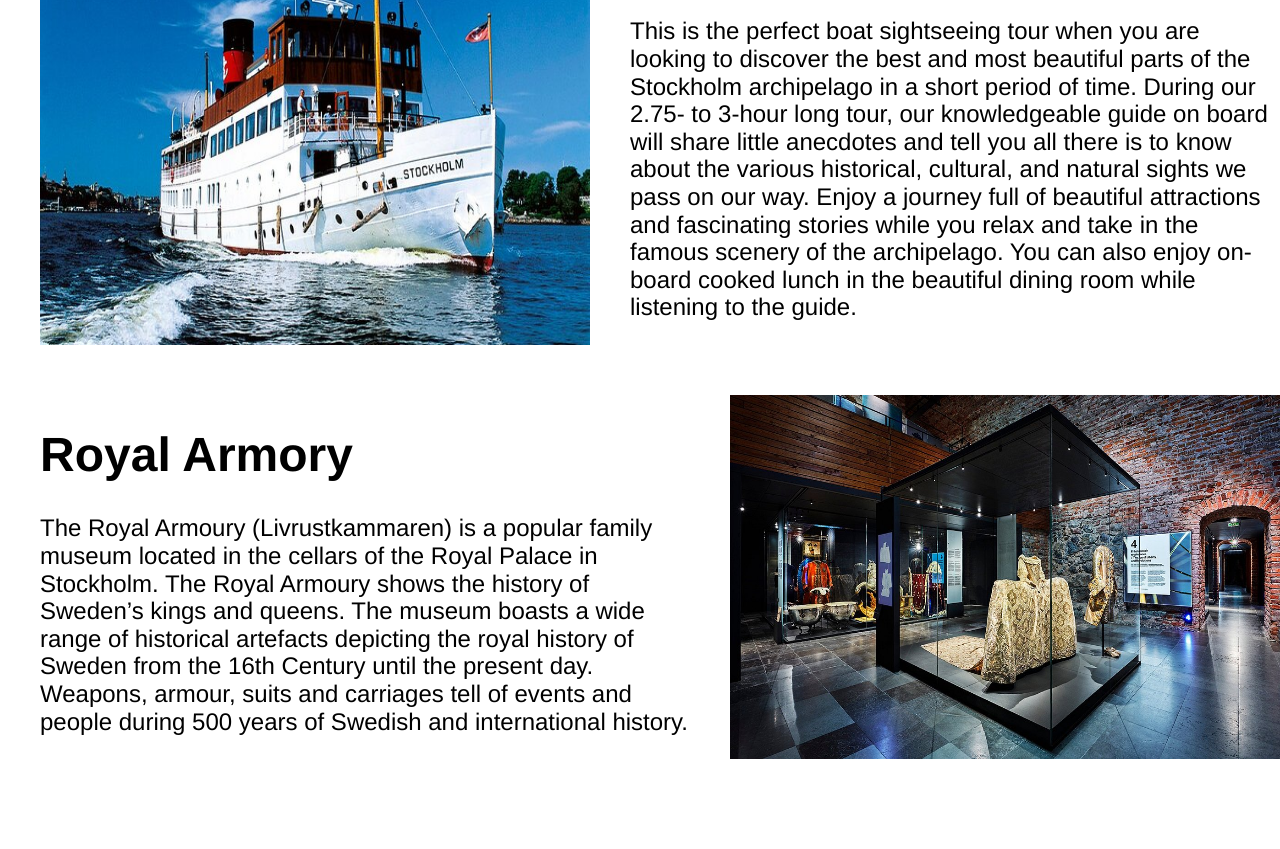
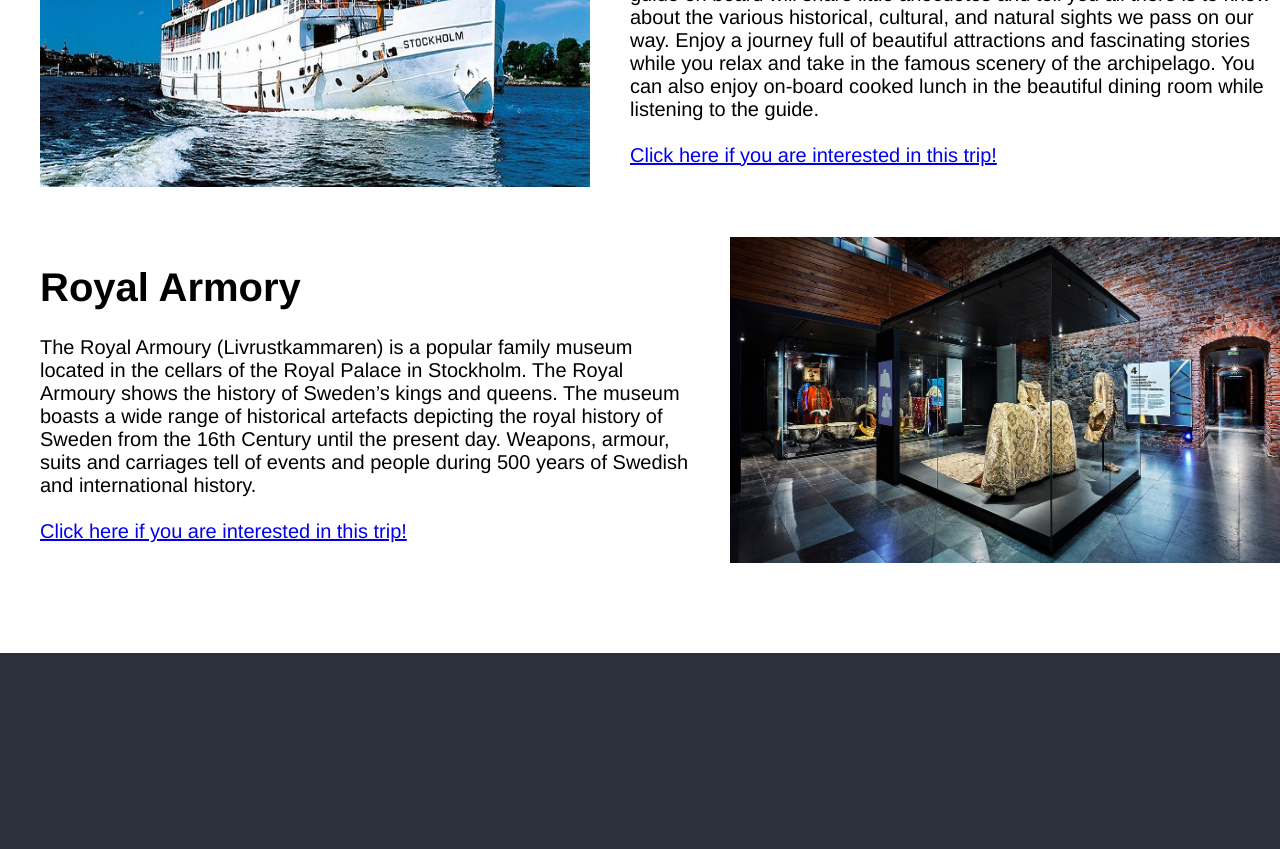
Before and after one commit to keento0809/Introducing_Stockholm, a plain HTML site: page things.html in a window 1280 px wide. Shown: the part 774-1623 px from the top of the page. After the commit the page ends 1427 px from the top, so only its background shows below. Drawn offline with Linux system fonts and the light colour scheme.

Commit message:
Create things to do

```diff
--- a/stylet.css
+++ b/stylet.css
@@ -28,10 +28,14 @@ body{
 
 .text1 {
     padding: 0 40px 0 0;
-    font-size: 1.5em;
+    font-size: 1.25em;
 }
 
 .text2 {
     padding: 0 0 0 40px;
-    font-size: 1.5em;
+    font-size: 1.25em;
 }
+
+a:hover {
+    color: red;
+}
--- a/things.html
+++ b/things.html
@@ -16,6 +16,9 @@
                 <p>
                     Around 1.5 million visitors every year enjoy the exhibitions in the museum, which describe the warship Vasa's history and life at the time; how, after 333 years at the bottom of Stockholm bay, the ship was rediscovered and salvaged; and the research which is now underway to preserve Vasa. The Vasa Museum lies in the royal parkland, Djurgården, in Stockholm.
                     The Vasa Museum is a part of the Swedish National Maritime and Transport Museums, together with the Maritime Museum and Vrak - Museum of Wrecks in Stockholm, the Naval Museum in Karlskrona and the Railway Museum in Gävle.
+                    <br />
+                    <br />
+                    <a href="https://www.tripadvisor.ca/Attraction_Review-g189852-d208277-Reviews-Vasa_Museum-Stockholm.html" target="_blank"> Click here if you are interested in this trip! </a>
                 </p>
             </div>
 <img class="museums" src="ship.jpg" alt="ship"/>
@@ -29,6 +32,9 @@
                 <h1> Stockholm Archipelago Cruise with Guide </h1>
                 <p>
                 This is the perfect boat sightseeing tour when you are looking to discover the best and most beautiful parts of the Stockholm archipelago in a short period of time. During our 2.75- to 3-hour long tour, our knowledgeable guide on board will share little anecdotes and tell you all there is to know about the various historical, cultural, and natural sights we pass on our way. Enjoy a journey full of beautiful attractions and fascinating stories while you relax and take in the famous scenery of the archipelago. You can also enjoy on-board cooked lunch in the beautiful dining room while listening to the guide.
+                <br />
+                <br />
+                <a href="https://www.tripadvisor.ca/AttractionProductReview-g189852-d17576150-Stockholm_Archipelago_Cruise_with_Guide-Stockholm.html" target="_blank"> Click here if you are interested in this trip! </a>
                 </p>
             </div>
 
@@ -41,6 +47,9 @@
                 <h1> Royal Armory  </h1>
                 <p>
                 The Royal Armoury (Livrustkammaren) is a popular family museum located in the cellars of the Royal Palace in Stockholm. The Royal Armoury shows the history of Sweden’s kings and queens. The museum boasts a wide range of historical artefacts depicting the royal history of Sweden from the 16th Century until the present day. Weapons, armour, suits and carriages tell of events and people during 500 years of Swedish and international history.
+                <br />
+                <br />
+                <a href="https://www.tripadvisor.ca/Attraction_Review-g189852-d208280-Reviews-Royal_Armory-Stockholm.html" target="_blank"> Click here if you are interested in this trip! </a>
                 </p>
             </div>
             <img class="museums" src="museum.jpg" alt="museum"/>
```
